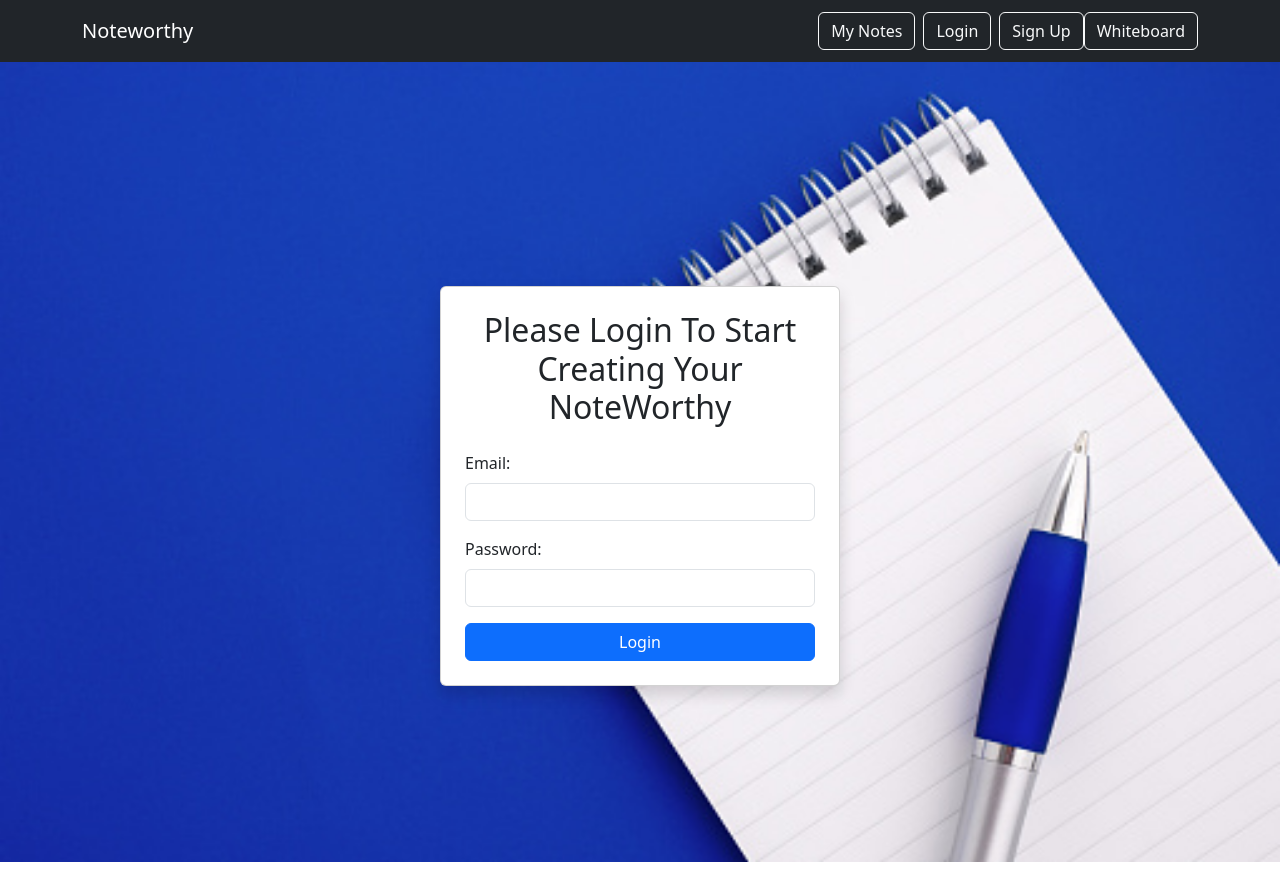
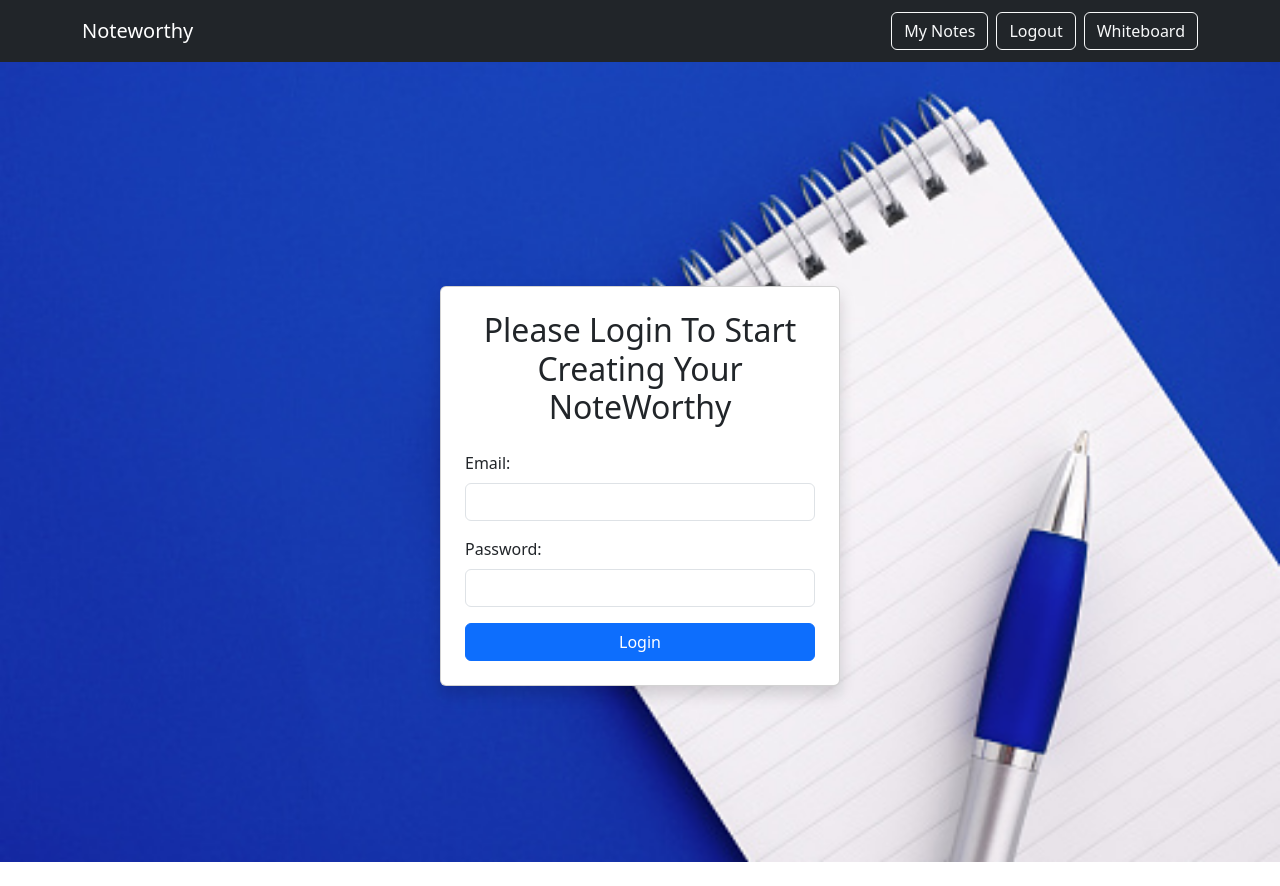
Before and after one commit to jedfalk/Noteworthy, a React (Create React App) app in the folder client/: page /login in a window 1280 px wide. Built offline with nearby package versions, Linux system fonts and the light colour scheme; sample sign-in values are in the browser's storage.

Commit message:
updated navbar to conditionally render buttons

```diff
--- a/client/src/components/Navbar.jsx
+++ b/client/src/components/Navbar.jsx
@@ -1,5 +1,6 @@
 import React, { useState } from 'react';
 import { Link } from 'react-router-dom';
+import Auth from '../utils/auth';
 
 export default function Navbar() {
   const [isOpen, setIsOpen] = useState(false);
@@ -22,9 +23,18 @@ export default function Navbar() {
         </button>
         <div className={`collapse navbar-collapse ${isOpen ? 'show' : ''}`} id="navbarSupportedContent">
           <div className="navbar-nav ms-auto">
-            <Link className="btn btn-outline-light me-2 my-1" to="/notes">My Notes</Link>
-            <Link className="btn btn-outline-light me-2 my-1" to="/login">Login</Link>
-            <Link className="btn btn-outline-light my-1" to="/signup">Sign Up</Link>
+            {/* if user is logged in show saved books and logout */}
+            {Auth.loggedIn() ? (
+              <>
+                <Link className="btn btn-outline-light me-2 my-1" to="/notes">My Notes</Link>
+                <Link className="btn btn-outline-light me-2 my-1" onClick={Auth.logout}>Logout</Link>
+              </>
+            ) : (
+              <>
+                <Link className="btn btn-outline-light me-2 my-1" to="/login">Login</Link>
+                <Link className="btn btn-outline-light my-1" to="/signup">Sign Up</Link>
+              </>
+            )}
             <Link className="btn btn-outline-light my-1" to="/whiteboard">Whiteboard</Link>
           </div>
         </div>
--- a/client/src/utils/auth.js
+++ b/client/src/utils/auth.js
@@ -3,11 +3,11 @@
 const Auth = {
   login: (token) => {
     localStorage.setItem('id_token', token);
-    // window.location.assign('/');
+    window.location.assign('/notes');
   },
   logout: () => {
     localStorage.removeItem('id_token');
-    // window.location.assign('/');
+    window.location.assign('/');
   },
   getToken: () => {
     return localStorage.getItem('id_token');
```
Also changed, not shown: 1 other file (tests, documents, lock files or other folders).
